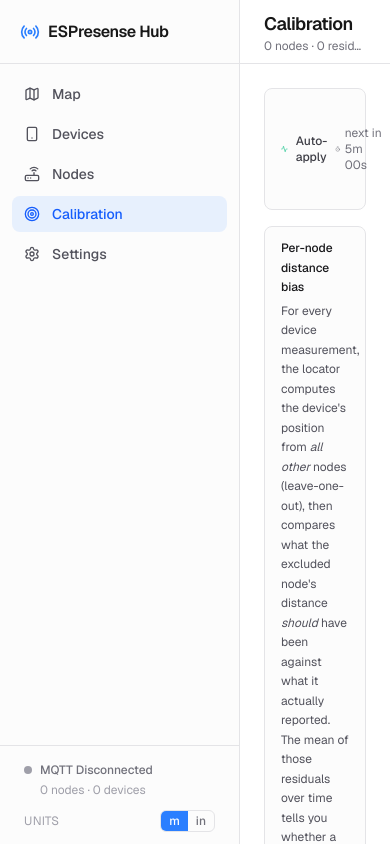
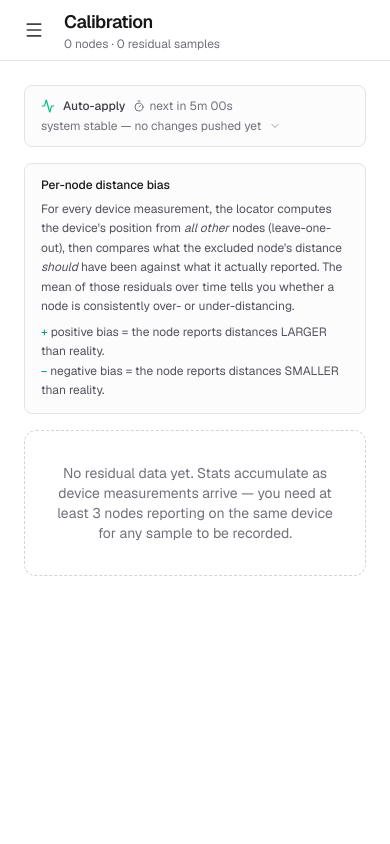
Before and after one commit to AndBobsYourUncle/espresense_hub, a Next.js app: page /calibration in a window 390 px wide. Built offline with nearby package versions, Linux system fonts and the light colour scheme.

Commit message:
mobile responsive

```diff
--- a/src/app/calibration/CalibrationPageClient.tsx
+++ b/src/app/calibration/CalibrationPageClient.tsx
@@ -687,17 +687,17 @@
     : null;
 
   return (
-    <div className="rounded-lg border border-zinc-200 dark:border-zinc-800 bg-zinc-50/60 dark:bg-zinc-900/40 text-xs">
+    <div className="@container rounded-lg border border-zinc-200 dark:border-zinc-800 bg-zinc-50/60 dark:bg-zinc-900/40 text-xs">
       <button
         type="button"
         onClick={() => setExpanded((x) => !x)}
-        className="w-full flex items-center justify-between gap-2 text-left px-4 py-3"
+        className="w-full flex flex-wrap items-center justify-between gap-x-3 gap-y-1 text-left px-4 py-3"
       >
-        <div className="flex items-center gap-2 text-zinc-700 dark:text-zinc-300">
-          <Activity className="h-3.5 w-3.5 text-emerald-500" />
+        <div className="flex flex-wrap items-center gap-x-2 gap-y-1 text-zinc-700 dark:text-zinc-300 min-w-0">
+          <Activity className="h-3.5 w-3.5 text-emerald-500 shrink-0" />
           <span className="font-medium">Auto-apply</span>
           <span
-            className="inline-flex items-center gap-1 text-zinc-500 dark:text-zinc-400"
+            className="inline-flex items-center gap-1 text-zinc-500 dark:text-zinc-400 whitespace-nowrap"
             title={`Cycle runs every ${intervalMin.toFixed(0)} minutes`}
           >
             <Timer className="h-3 w-3" />
@@ -705,7 +705,7 @@
           </span>
           {rateLimited.length > 0 && (
             <span
-              className="inline-flex items-center gap-1 text-amber-600 dark:text-amber-400"
+              className="inline-flex items-center gap-1 text-amber-600 dark:text-amber-400 whitespace-nowrap"
               title={`${rateLimited.length} node${rateLimited.length === 1 ? "" : "s"} rate-limited (${rateLimitMin.toFixed(0)}-min cooldown after each push)`}
             >
               <Clock className="h-3 w-3" />
@@ -713,17 +713,17 @@
             </span>
           )}
         </div>
-        <div className="flex items-center gap-2 text-zinc-500 dark:text-zinc-400">
+        <div className="flex flex-wrap items-center gap-x-2 gap-y-1 text-zinc-500 dark:text-zinc-400 min-w-0">
           {lastEvent ? (
             <>
-              <span>last action {lastAgo}</span>
-              <span className="text-zinc-300 dark:text-zinc-700">·</span>
-              <span>
+              <span className="whitespace-nowrap">last action {lastAgo}</span>
+              <span className="text-zinc-300 dark:text-zinc-700 hidden @md:inline">·</span>
+              <span className="whitespace-nowrap">
                 {lastHourCount} change{lastHourCount === 1 ? "" : "s"}/hr
               </span>
             </>
           ) : (
-            <span>system stable — no changes pushed yet</span>
+            <span className="whitespace-nowrap">system stable — no changes pushed yet</span>
           )}
           <ChevronDown
             className={`h-3 w-3 text-zinc-400 transition-transform ${expanded ? "rotate-180" : ""}`}
@@ -911,29 +911,29 @@
   const farthest = sorted[sorted.length - 1];
 
   return (
-    <div className="rounded-lg border border-zinc-200 dark:border-zinc-800 bg-zinc-50/60 dark:bg-zinc-900/40 text-xs">
+    <div className="@container rounded-lg border border-zinc-200 dark:border-zinc-800 bg-zinc-50/60 dark:bg-zinc-900/40 text-xs">
       <button
         type="button"
         onClick={() => setExpanded((x) => !x)}
-        className="w-full flex items-center justify-between gap-2 text-left px-4 py-3"
+        className="w-full flex flex-wrap items-center justify-between gap-x-3 gap-y-1 text-left px-4 py-3"
       >
-        <div className="flex items-center gap-2 text-zinc-700 dark:text-zinc-300">
-          <GitCompareArrows className="h-3.5 w-3.5 text-purple-500" />
+        <div className="flex flex-wrap items-center gap-x-2 gap-y-1 text-zinc-700 dark:text-zinc-300 min-w-0">
+          <GitCompareArrows className="h-3.5 w-3.5 text-purple-500 shrink-0" />
           <span className="font-medium">Locator comparison</span>
-          <span className="text-zinc-500 dark:text-zinc-400">
+          <span className="text-zinc-500 dark:text-zinc-400 whitespace-nowrap">
             {aggregates.length} locators · {totalSamples.toLocaleString()} total
             samples
           </span>
         </div>
-        <div className="flex items-center gap-2 text-zinc-500 dark:text-zinc-400">
+        <div className="flex flex-wrap items-center gap-x-2 gap-y-1 text-zinc-500 dark:text-zinc-400 min-w-0">
           {closest && farthest && closest.key !== farthest.key && (
             <>
-              <span className="text-emerald-600 dark:text-emerald-400 font-mono">
+              <span className="text-emerald-600 dark:text-emerald-400 font-mono whitespace-nowrap">
                 closest: {LOCATOR_LABELS[closest.key] ?? closest.key}{" "}
                 {formatDistanceDisplay(closest.mean, units)}
               </span>
-              <span className="text-zinc-300 dark:text-zinc-700">·</span>
-              <span className="text-amber-600 dark:text-amber-400 font-mono">
+              <span className="text-zinc-300 dark:text-zinc-700 hidden @md:inline">·</span>
+              <span className="text-amber-600 dark:text-amber-400 font-mono whitespace-nowrap">
                 farthest: {LOCATOR_LABELS[farthest.key] ?? farthest.key}{" "}
                 {formatDistanceDisplay(farthest.mean, units)}
               </span>
--- a/src/app/layout.tsx
+++ b/src/app/layout.tsx
@@ -1,5 +1,6 @@
 import type { Metadata } from "next";
 import { Geist, Geist_Mono } from "next/font/google";
+import MobileNavProvider from "@/components/MobileNavProvider";
 import Sidebar from "@/components/Sidebar";
 import UnitsProvider from "@/components/UnitsProvider";
 import "./globals.css";
@@ -31,10 +32,12 @@
     >
       <body className="h-full flex">
         <UnitsProvider>
-          <Sidebar />
-          <div className="flex-1 flex flex-col min-w-0 min-h-0">
-            {children}
-          </div>
+          <MobileNavProvider>
+            <Sidebar />
+            <div className="flex-1 flex flex-col min-w-0 min-h-0">
+              {children}
+            </div>
+          </MobileNavProvider>
         </UnitsProvider>
       </body>
     </html>
--- /dev/null
+++ b/src/components/MobileNavProvider.tsx
@@ -0,0 +1,61 @@
+"use client";
+
+import {
+  createContext,
+  useCallback,
+  useContext,
+  useEffect,
+  useState,
+} from "react";
+
+/**
+ * Coordinates the mobile sidebar drawer's open/close state between the
+ * hamburger button (in PageHeader) and the Sidebar itself.
+ *
+ * Below `md` (768 px) the sidebar is hidden off-screen by default and
+ * slides in via this context. At `md+` the sidebar is always visible
+ * and this context's state is irrelevant — the toggle button is also
+ * hidden at that breakpoint, so the open state simply never changes.
+ */
+interface MobileNavContextValue {
+  open: boolean;
+  toggle: () => void;
+  close: () => void;
+}
+
+const MobileNavContext = createContext<MobileNavContextValue | null>(null);
+
+export function useMobileNav(): MobileNavContextValue {
+  const ctx = useContext(MobileNavContext);
+  if (!ctx) {
+    throw new Error("useMobileNav must be used inside <MobileNavProvider>");
+  }
+  return ctx;
+}
+
+export default function MobileNavProvider({
+  children,
+}: {
+  children: React.ReactNode;
+}) {
+  const [open, setOpen] = useState(false);
+
+  const toggle = useCallback(() => setOpen((v) => !v), []);
+  const close = useCallback(() => setOpen(false), []);
+
+  // ESC closes the drawer.
+  useEffect(() => {
+    if (!open) return;
+    const handler = (e: KeyboardEvent) => {
+      if (e.key === "Escape") setOpen(false);
+    };
+    window.addEventListener("keydown", handler);
+    return () => window.removeEventListener("keydown", handler);
+  }, [open]);
+
+  return (
+    <MobileNavContext.Provider value={{ open, toggle, close }}>
+      {children}
+    </MobileNavContext.Provider>
+  );
+}
--- a/src/components/PageHeader.tsx
+++ b/src/components/PageHeader.tsx
@@ -1,3 +1,8 @@
+"use client";
+
+import { Menu } from "lucide-react";
+import { useMobileNav } from "./MobileNavProvider";
+
 export default function PageHeader({
   title,
   description,
@@ -11,18 +16,38 @@
   /** Inline controls rendered immediately after the title block, on the left. */
   inline?: React.ReactNode;
 }) {
+  const { toggle } = useMobileNav();
+
   return (
-    <header className="h-16 border-b border-zinc-200 dark:border-zinc-800 px-6 flex items-center justify-between gap-4 shrink-0">
-      <div className="flex items-center gap-4 min-w-0">
+    <header className="border-b border-zinc-200 dark:border-zinc-800 px-4 md:px-6 py-2 md:py-0 md:h-16 flex items-center justify-between gap-3 shrink-0 flex-wrap">
+      <div className="flex items-center gap-3 min-w-0">
+        {/* Hamburger — only on mobile, opens the sidebar drawer. At md+
+            the sidebar is always-visible chrome and this is hidden. */}
+        <button
+          type="button"
+          onClick={toggle}
+          aria-label="Open navigation menu"
+          className="md:hidden h-9 w-9 inline-flex items-center justify-center rounded-md text-zinc-700 dark:text-zinc-300 hover:bg-zinc-100 dark:hover:bg-zinc-900"
+        >
+          <Menu className="h-5 w-5" />
+        </button>
         <div className="min-w-0">
-          <h1 className="text-lg font-semibold tracking-tight">{title}</h1>
+          <h1 className="text-lg font-semibold tracking-tight truncate">
+            {title}
+          </h1>
           {description && (
-            <p className="text-xs text-zinc-500 dark:text-zinc-400 truncate">{description}</p>
+            <p className="text-xs text-zinc-500 dark:text-zinc-400 truncate">
+              {description}
+            </p>
           )}
         </div>
-        {inline && <div className="flex items-center gap-2">{inline}</div>}
+        {inline && (
+          <div className="flex items-center gap-2 min-w-0">{inline}</div>
+        )}
       </div>
-      {actions && <div className="flex items-center gap-2">{actions}</div>}
+      {actions && (
+        <div className="flex items-center gap-2 shrink-0">{actions}</div>
+      )}
     </header>
   );
 }
--- a/src/components/Sidebar.tsx
+++ b/src/components/Sidebar.tsx
@@ -11,6 +11,7 @@
   Settings,
   Radio,
 } from "lucide-react";
+import { useMobileNav } from "./MobileNavProvider";
 import { useUnits } from "./UnitsProvider";
 
 const navItems = [
@@ -85,13 +86,47 @@
   const pathname = usePathname();
   const status = useStatus();
   const { units, setUnits } = useUnits();
+  const { open, close } = useMobileNav();
 
   const mqttStatus = status?.mqtt.status ?? "disconnected";
   const style = STATUS_STYLES[mqttStatus];
   const detail = status?.mqtt.host ?? status?.mqtt.error;
 
   return (
-    <aside className="w-60 shrink-0 border-r border-zinc-200 dark:border-zinc-800 flex flex-col bg-zinc-50/50 dark:bg-zinc-950/50">
+    <>
+      {/* Backdrop — only renders when the mobile drawer is open. Click to
+          close. Hidden at md+ where the sidebar is always-visible chrome. */}
+      <button
+        type="button"
+        aria-hidden={!open}
+        tabIndex={open ? 0 : -1}
+        onClick={close}
+        className={`md:hidden fixed inset-0 z-40 bg-black/40 backdrop-blur-sm transition-opacity ${
+          open
+            ? "opacity-100 pointer-events-auto"
+            : "opacity-0 pointer-events-none"
+        }`}
+      />
+      <aside
+        className={`
+          flex flex-col bg-zinc-50/50 dark:bg-zinc-950/50
+          border-r border-zinc-200 dark:border-zinc-800
+          fixed inset-y-0 left-0 z-50 w-60
+          transition-transform duration-200 ease-out
+          md:static md:translate-x-0 md:shrink-0
+          ${open ? "translate-x-0 shadow-2xl md:shadow-none" : "-translate-x-full md:translate-x-0"}
+        `}
+        onClick={(e) => {
+          // Close drawer when a nav link is clicked. The link's own
+          // navigation still fires (we don't preventDefault).
+          if (
+            e.target instanceof HTMLElement &&
+            e.target.closest("a[href]")
+          ) {
+            close();
+          }
+        }}
+      >
       <div className="h-16 flex items-center gap-2 px-5 border-b border-zinc-200 dark:border-zinc-800">
         <Radio className="h-5 w-5 text-blue-500" />
         <span className="font-semibold tracking-tight">ESPresense Hub</span>
@@ -173,5 +208,6 @@
         </div>
       </div>
     </aside>
+    </>
   );
 }
--- a/src/components/map/CompareLegend.tsx
+++ b/src/components/map/CompareLegend.tsx
@@ -56,7 +56,7 @@
   return (
     <div
       onClick={(e) => e.stopPropagation()}
-      className="absolute bottom-4 right-4 z-10 rounded-lg bg-white/95 dark:bg-zinc-950/95 backdrop-blur border border-zinc-200 dark:border-zinc-800 shadow-sm p-2.5 min-w-[180px]"
+      className="absolute bottom-4 right-4 z-10 rounded-lg bg-white/95 dark:bg-zinc-950/95 backdrop-blur border border-zinc-200 dark:border-zinc-800 shadow-sm p-2.5 max-w-[calc(100%-2rem)] sm:max-w-none w-auto sm:min-w-[180px]"
       aria-label="Locator legend"
     >
       <div className="text-xs uppercase tracking-wider font-semibold text-zinc-500 dark:text-zinc-400 mb-1.5">
--- a/src/components/map/DeviceDetailPanel.tsx
+++ b/src/components/map/DeviceDetailPanel.tsx
@@ -198,7 +198,7 @@
     <div
       onClick={(e) => e.stopPropagation()}
       style={{ transform: `translate(${pos.x}px, ${pos.y}px)` }}
-      className="absolute top-16 right-4 z-20 w-[340px] max-w-[90vw] max-h-[calc(100%-5rem)] bg-white dark:bg-zinc-950 border border-zinc-200 dark:border-zinc-800 rounded-xl shadow-lg flex flex-col"
+      className="absolute z-20 inset-x-2 top-2 bottom-2 sm:inset-auto sm:top-16 sm:right-4 sm:bottom-auto sm:w-[340px] sm:max-w-[90vw] sm:max-h-[calc(100%-5rem)] bg-white dark:bg-zinc-950 border border-zinc-200 dark:border-zinc-800 rounded-xl shadow-lg flex flex-col"
     >
       <header
         {...handlers}
--- a/src/components/map/NodeEditPanel.tsx
+++ b/src/components/map/NodeEditPanel.tsx
@@ -344,7 +344,7 @@
       <div
         onClick={(e) => e.stopPropagation()}
         style={{ transform: `translate(${pos.x}px, ${pos.y}px)` }}
-        className="absolute top-16 right-4 z-20 w-[340px] max-w-[90vw] max-h-[calc(100%-5rem)] bg-white dark:bg-zinc-950 border border-zinc-200 dark:border-zinc-800 rounded-xl shadow-lg flex flex-col"
+        className="absolute z-20 inset-x-2 top-2 bottom-2 sm:inset-auto sm:top-16 sm:right-4 sm:bottom-auto sm:w-[340px] sm:max-w-[90vw] sm:max-h-[calc(100%-5rem)] bg-white dark:bg-zinc-950 border border-zinc-200 dark:border-zinc-800 rounded-xl shadow-lg flex flex-col"
       >
       <header
         {...handlers}
--- a/src/components/map/NodeInspectionPanel.tsx
+++ b/src/components/map/NodeInspectionPanel.tsx
@@ -99,7 +99,7 @@
       style={{
         transform: `translate(${pos.x}px, ${pos.y}px)`,
       }}
-      className="absolute top-16 right-4 z-20 w-[300px] max-w-[90vw] bg-white dark:bg-zinc-950 border border-zinc-200 dark:border-zinc-800 rounded-xl shadow-lg flex flex-col"
+      className="absolute z-20 inset-x-2 top-2 bottom-2 sm:inset-auto sm:top-16 sm:right-4 sm:bottom-auto sm:w-[300px] sm:max-w-[90vw] bg-white dark:bg-zinc-950 border border-zinc-200 dark:border-zinc-800 rounded-xl shadow-lg flex flex-col"
     >
       {/* Drag handle = the header */}
       <header
--- a/src/components/map/RulerPanel.tsx
+++ b/src/components/map/RulerPanel.tsx
@@ -358,7 +358,7 @@
     <div
       onClick={(e) => e.stopPropagation()}
       style={{ transform: `translate(${pos.x}px, ${pos.y}px)` }}
-      className="absolute top-16 left-4 z-10 bg-white dark:bg-zinc-950 border border-zinc-200 dark:border-zinc-800 rounded-xl shadow-lg w-[320px] max-w-[90vw] flex flex-col max-h-[calc(100%-5rem)]"
+      className="absolute z-10 inset-x-2 top-2 bottom-2 sm:inset-auto sm:top-16 sm:left-4 sm:bottom-auto sm:w-[320px] sm:max-w-[90vw] sm:max-h-[calc(100%-5rem)] bg-white dark:bg-zinc-950 border border-zinc-200 dark:border-zinc-800 rounded-xl shadow-lg flex flex-col"
     >
       <header
         {...handlers}
```
Also changed, not shown: src/app/settings/SettingsClient.tsx (+10 -8 lines), src/components/map/MapToolbar.tsx (+4 -4 lines).
